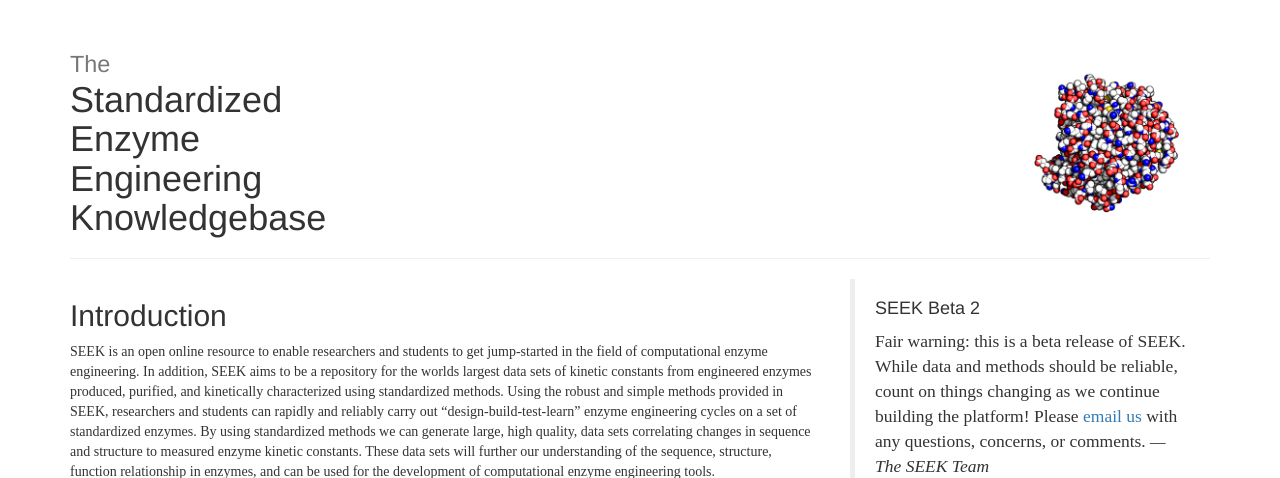
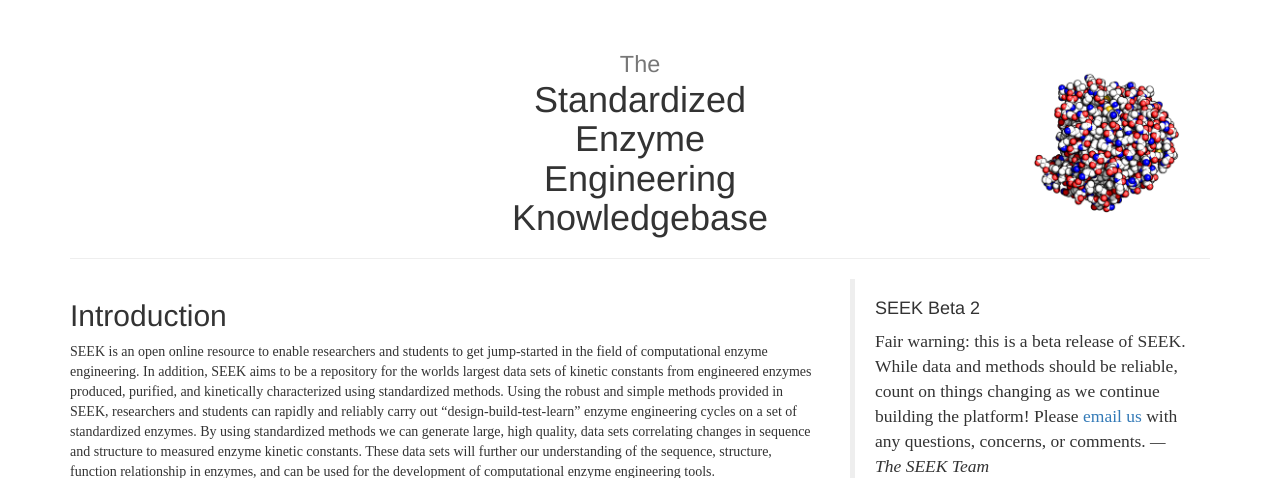
Before and after one commit to dacarlin/eed, a Django app: page / in a window 1280 px wide. Shown: the part 82-560 px from the top of the page. Run offline with Django 3.2, Linux system fonts and the light colour scheme; parts of the project's set-up code (start-up, migrations or seed data) failed here and were passed over; some libraries are stand-ins or nearby versions.

Commit message:
Style Updated
Moved text align into CSS file

```diff
--- a/app/static/style.css
+++ b/app/static/style.css
@@ -4,6 +4,14 @@ h1 {
   /* background: url('ray.png') 50% bottom no-repeat; */
   background: url('blob.png') right center no-repeat;
   background-size: contain;
+}
+
+div.col-md-12 h1 {
+  text-align: center;
+}
+
+div.col-md-6 h2 {
+  text-align: center;
 }
 
 div.entry div table tr td { padding-right: 10px; }
```
